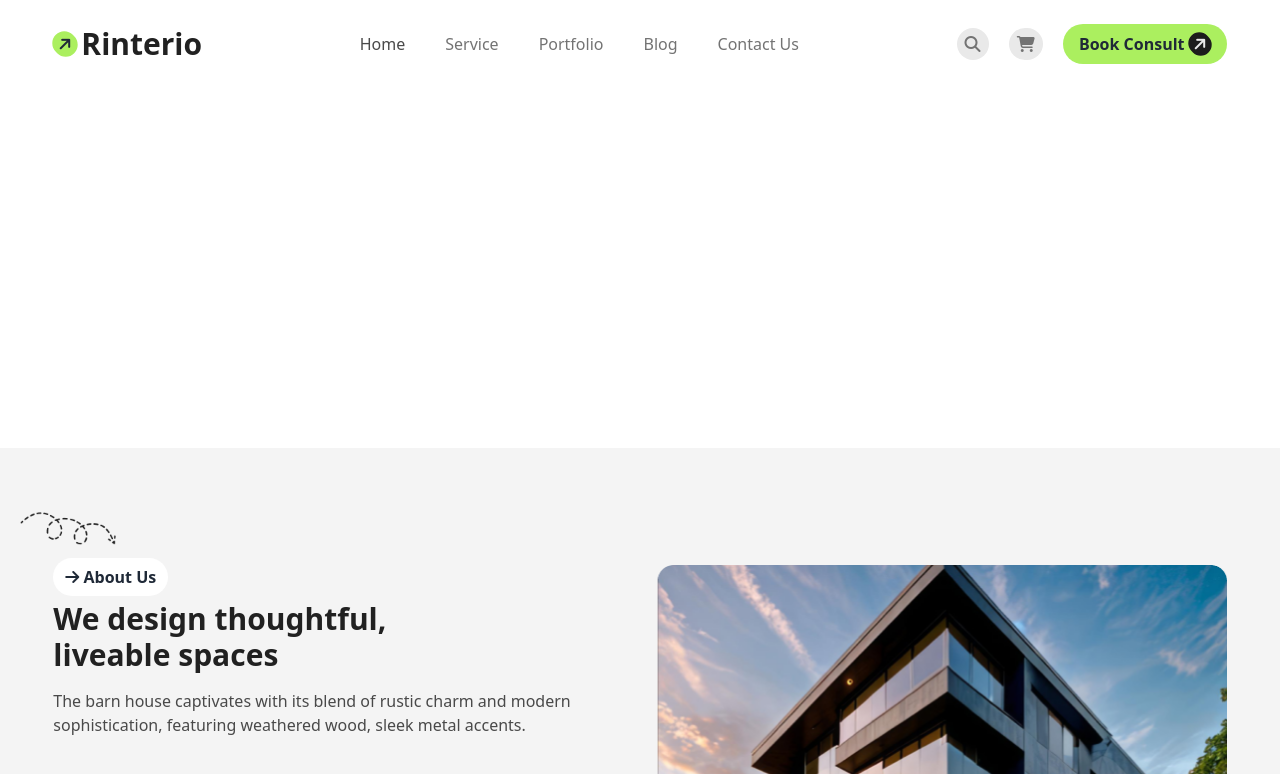
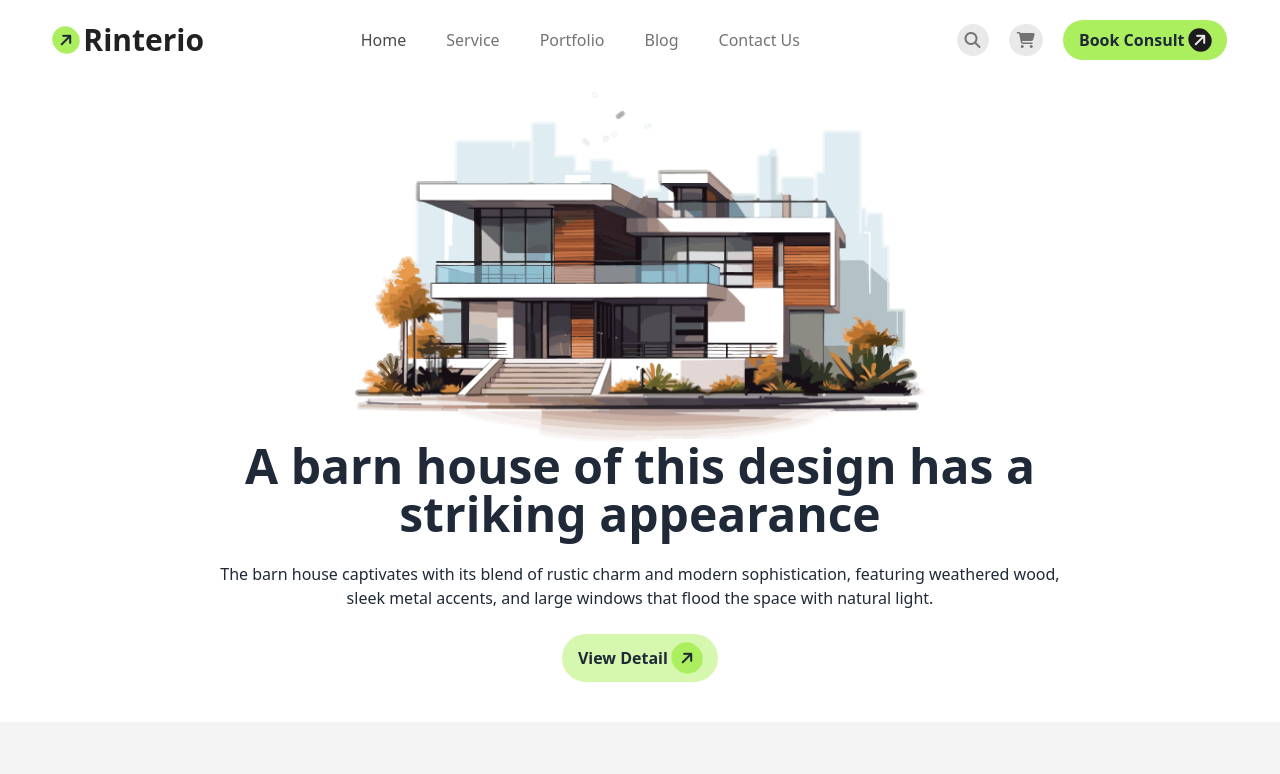
Before and after one commit to Rakib010/Home-design, a plain HTML site: page index.html in a window 1280 px wide. Shown: the top 774 px of the page. Drawn offline with nearby package versions, Linux system fonts and the light colour scheme.

Commit message:
Header Section

```diff
--- a/index.html
+++ b/index.html
@@ -28,15 +28,16 @@
     <link rel="stylesheet" href="./style/style.css" />
   </head>
   <body>
-    <header class="w-11/12 mx-auto pt-6 mb-96 bg-liner-gradient">
-       <nav class="flex items-center justify-between">
+    <header class="bg-liner-gradient mb-10">
+     <div class="w-11/12 mx-auto pt-5">
+      <nav class="flex items-center justify-between">
         <div class="flex items-center">
           <i
-            class="fa-solid fa-arrow-right bg-btn -rotate-45 p-[5px] rounded-full"
+            class="fa-solid fa-arrow-right bg-btn -rotate-45 p-[6px] rounded-full"
           ></i>
           <h6 class="text-3xl font-bold ml-1 text-color text-[#212121]">Rinterio</h6>
         </div>
-         <div class="hidden md:block text-[#737373]">
+         <div class="hidden lg:block text-[#737373]">
             <ul>
                <li class="lg:flex gap-10">
                 <a class="more-text-color" href="">Home</a>
@@ -47,7 +48,7 @@
                </li>
             </ul>
          </div>
-         <div class="space-x-4 hidden md:block">
+         <div class="space-x-4 hidden lg:block">
           <i class="fa-solid fa-magnifying-glass text-[#737373] bg-[#E9E9E9] p-2 rounded-full"></i>
           <i class="fa-solid fa-cart-shopping text-[#737373] bg-[#E9E9E9] p-2 rounded-full"></i>
           <button class="bg-btn py-2 px-4  font-bold rounded-[32px]">
@@ -57,8 +58,22 @@
             ></i>
           </button>
          </div>
-         <i class="fa-solid fa-bars hidden"></i>
+         <i class="fa-solid fa-bars lg:hidden sm:block p-3 bg-[#E9E9E9] rounded-full"></i>
        </nav>
+       <div class="flex flex-col justify-center items-center text-center mt-8">
+          <img src="./assets/banner.png" alt="">
+          <div class="lg:w-3/4 space-y-6">
+            <h1 class="lg:text-5xl text-4xl font-bold text-#212121[]">A barn house of this design has a striking appearance</h1>
+            <p class="more-text-colo">The barn house captivates with its blend of rustic charm and modern sophistication, featuring weathered wood, sleek metal accents, and large windows that flood the space with natural light.</p>
+            <button class="bg-[#ABEF5F80] py-2 px-4  font-bold rounded-[32px] ">
+              View Detail
+              <i
+                class="fa-solid fa-arrow-right -rotate-45 bg-btn px-2 py-2 rounded-full"
+              ></i>
+            </button>
+          </div>
+       </div>
+     </div>
     </header>
 
 
```
